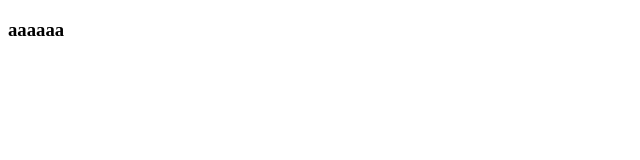
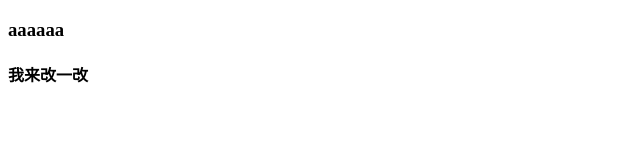
Before and after one commit to python18034/Github-lyric, a plain HTML site: page index.html in a window 1280 px wide. Shown: the whole page, without its empty margins (0-640 px from the left). Drawn offline with Linux system fonts and the light colour scheme.

Commit message:
我也改一改

```diff
--- a/index.html
+++ b/index.html
@@ -6,5 +6,6 @@
 </head>
 <body>
 <h3>aaaaaa</h3>
+<h4>我来改一改</h4>
 </body>
 </html>
```
